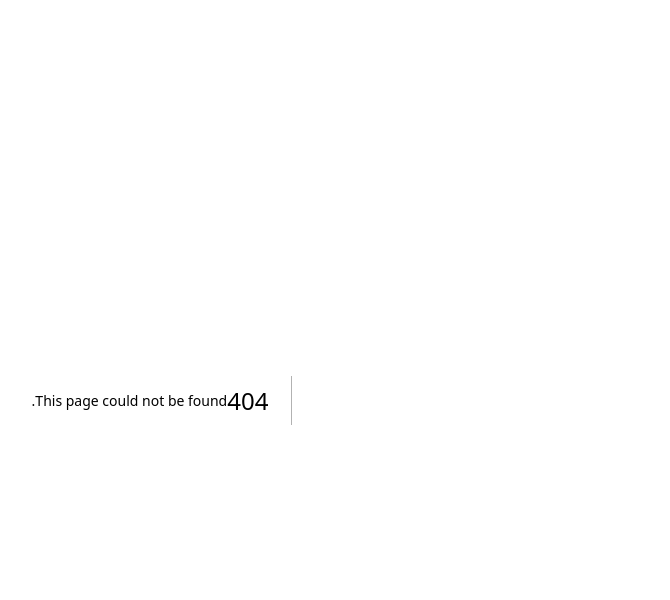
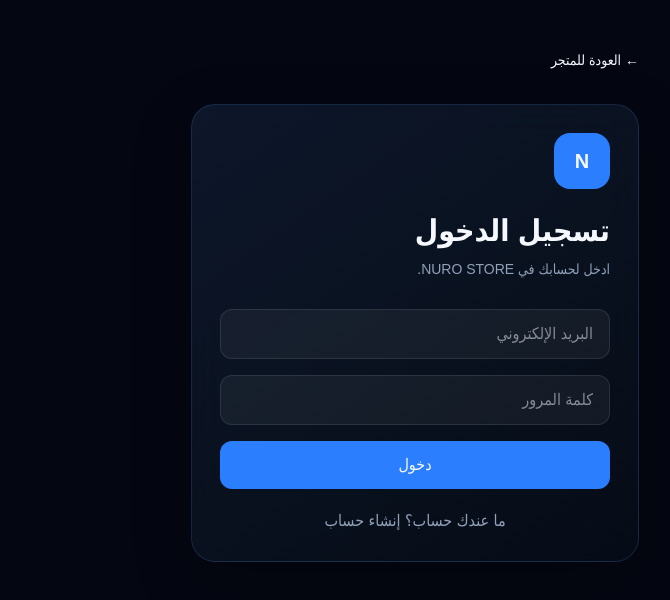
Before and after one commit to mhmsd777777/nuro-store, a Next.js app: page /login in a window 1280 px wide. Before the commit this address had no page. Shown: the top 600 px of the page, without its empty margins (510-1180 px from the left). Built offline with nearby package versions, Linux system fonts and the light colour scheme; no server answers.

Commit message:
feat: add Supabase login and signup

```diff
--- /dev/null
+++ b/app/login/page.tsx
@@ -0,0 +1,83 @@
+"use client";
+
+import Link from "next/link";
+import { useEffect, useState } from "react";
+import { supabase } from "@/lib/supabase";
+
+export default function LoginPage() {
+  const [mode, setMode] = useState<"login" | "signup">("login");
+  const [name, setName] = useState("");
+  const [email, setEmail] = useState("");
+  const [password, setPassword] = useState("");
+  const [busy, setBusy] = useState(false);
+  const [message, setMessage] = useState("");
+
+  useEffect(() => {
+    supabase.auth.getSession().then(({ data }) => {
+      if (data.session) window.location.href = "/";
+    });
+  }, []);
+
+  async function submit(e: React.FormEvent) {
+    e.preventDefault();
+    setBusy(true);
+    setMessage("");
+
+    if (mode === "signup") {
+      const { data, error } = await supabase.auth.signUp({
+        email,
+        password,
+        options: { data: { full_name: name } },
+      });
+      if (error) setMessage(error.message);
+      else if (!data.session)
+        setMessage("تم إنشاء الحساب. راجع بريدك الإلكتروني لتأكيد الحساب ثم سجل الدخول.");
+      else window.location.href = "/";
+    } else {
+      const { error } = await supabase.auth.signInWithPassword({ email, password });
+      if (error) setMessage(error.message);
+      else window.location.href = "/";
+    }
+    setBusy(false);
+  }
+
+  return (
+    <main className="min-h-screen bg-[#040711] px-4 py-12">
+      <div className="mx-auto max-w-md">
+        <Link href="/" className="text-sm text-blue-300">← العودة للمتجر</Link>
+        <div className="glass mt-8 rounded-3xl p-7">
+          <div className="grid size-14 place-items-center rounded-2xl bg-blue-500 text-xl font-black">N</div>
+          <h1 className="mt-6 text-3xl font-black">
+            {mode === "login" ? "تسجيل الدخول" : "إنشاء حساب"}
+          </h1>
+          <p className="mt-2 text-sm leading-6 text-slate-400">
+            {mode === "login" ? "ادخل لحسابك في NURO STORE." : "أنشئ حسابك لمتابعة طلباتك."}
+          </p>
+
+          <form onSubmit={submit} className="mt-7 grid gap-4">
+            {mode === "signup" && (
+              <input required value={name} onChange={(e) => setName(e.target.value)}
+                placeholder="الاسم الكامل"
+                className="rounded-xl border border-white/10 bg-white/5 px-4 py-3 outline-none focus:border-blue-400/50" />
+            )}
+            <input required type="email" value={email} onChange={(e) => setEmail(e.target.value)}
+              placeholder="البريد الإلكتروني"
+              className="rounded-xl border border-white/10 bg-white/5 px-4 py-3 outline-none focus:border-blue-400/50" />
+            <input required minLength={6} type="password" value={password} onChange={(e) => setPassword(e.target.value)}
+              placeholder="كلمة المرور"
+              className="rounded-xl border border-white/10 bg-white/5 px-4 py-3 outline-none focus:border-blue-400/50" />
+            {message && <div className="rounded-xl border border-blue-400/20 bg-blue-500/10 p-3 text-sm leading-6 text-blue-100">{message}</div>}
+            <button disabled={busy} className="rounded-xl bg-blue-500 px-5 py-3 font-bold disabled:opacity-50">
+              {busy ? "جاري التنفيذ..." : mode === "login" ? "دخول" : "إنشاء الحساب"}
+            </button>
+          </form>
+
+          <button onClick={() => { setMode(mode === "login" ? "signup" : "login"); setMessage(""); }}
+            className="mt-5 w-full text-sm text-slate-400 hover:text-blue-300">
+            {mode === "login" ? "ما عندك حساب؟ إنشاء حساب" : "عندك حساب؟ تسجيل الدخول"}
+          </button>
+        </div>
+      </div>
+    </main>
+  );
+}
```
